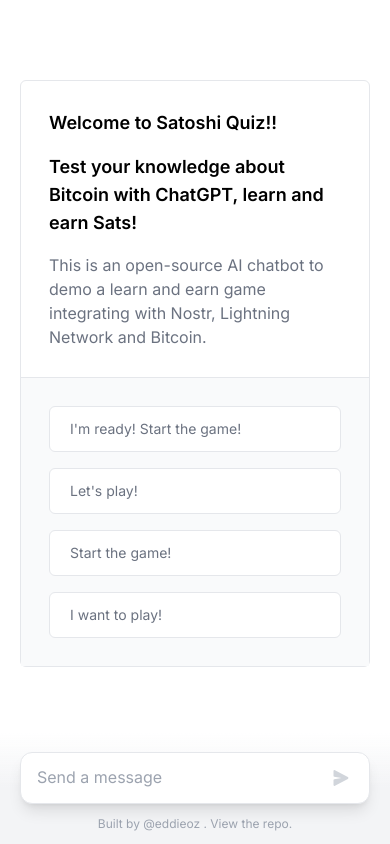
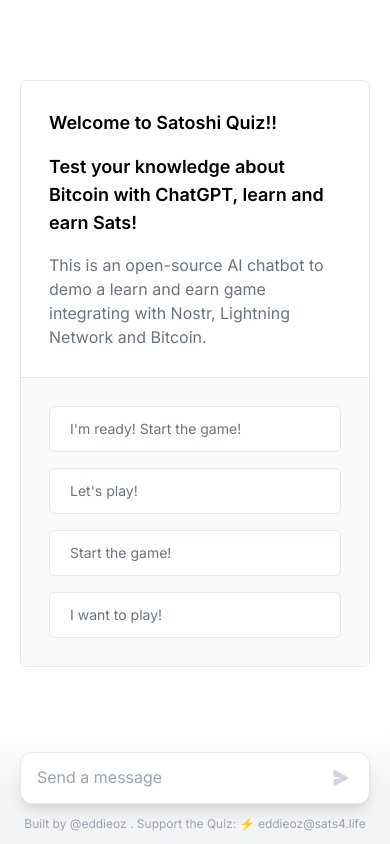
Before and after one commit to eddieoz/satoshiquiz, a Next.js app: page / in a window 390 px wide. Built offline with nearby package versions, Linux system fonts and the light colour scheme.

Commit message:
mobile update

```diff
--- a/app/page.tsx
+++ b/app/page.tsx
@@ -186,20 +186,19 @@ export default function Chat() {
           >
             @eddieoz
           </a>{" "}
-          .{" "}
+          . Support the Quiz: {" "}
           <a
-            href="https://github.com/eddieoz/satoshiquiz"
+            href="lightning:LNURL1DP68GURN8GHJ7AMPD3KX2APWWDSHGUE59EKXJEN99AKXUATJD3CZ7MT6V9XXZ4QC0JK6M"
             target="_blank"
             rel="noopener noreferrer"
             className="transition-colors hover:text-black"
           >
-            View the repo
+            ⚡ eddieoz@sats4.life
           </a>
-          .
         </p>
       </div>
 
-      <div className="absolute bottom-0 hidden w-full flex w-full flex-col items-right space-y-3 p-5 pb-3 sm:px-0">
+      <div className="fixed bottom-0 hidden w-full flex flex-col items-right px-0 sm:flex">
         <p className="text-right text-xs text-gray-400 mr-5">
           <a
             href="lightning:LNURL1DP68GURN8GHJ7AMPD3KX2APWWDSHGUE59EKXJEN99AKXUATJD3CZ7MT6V9XXZ4QC0JK6M"
```
